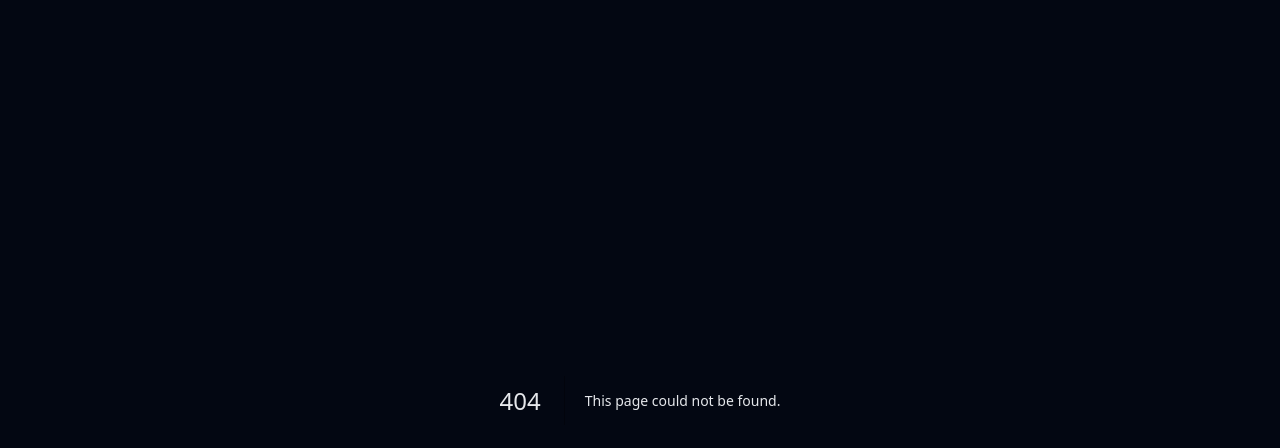
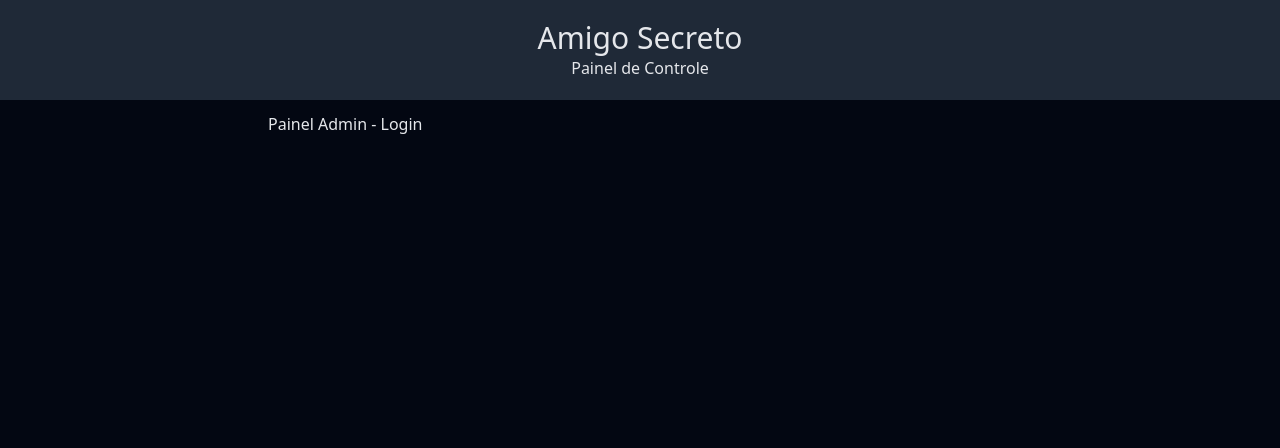
Before and after one commit to angelorubin/amigo-secreto-front, a Next.js app: page /admin/login in a window 1280 px wide. Before the commit this address had no page. Shown: the top 448 px of the page. Built offline with nearby package versions, Linux system fonts and the light colour scheme.

Commit message:
Implementando admin page

```diff
--- /dev/null
+++ b/src/app/admin/layout.tsx
@@ -0,0 +1,18 @@
+import { Metadata } from "next"
+import { ReactNode } from "react"
+
+export const metadata: Metadata = {
+  title: "Amigo Secreto Admin"
+}
+
+type Props = { children: ReactNode }
+
+export default function Layout({ children }: Props) {
+  return (<div>
+    <header className="bg-gray-800 text-center py-5">
+      <h3 className="text-3xl">Amigo Secreto</h3>
+      <h4 className="text-base">Painel de Controle</h4>
+    </header>
+    <main className="mx-auto w-full max-w-3xl p-3">{children}</main>
+  </div>)
+}
--- /dev/null
+++ b/src/app/admin/login/page.tsx
@@ -0,0 +1,3 @@
+export default async function Page() {
+  return (<h1>Painel Admin - Login</h1>)
+}
--- /dev/null
+++ b/src/app/admin/page.tsx
@@ -0,0 +1,3 @@
+export default async function Page() {
+  return (<h1>Painel ADM</h1>)
+}
--- a/src/app/events/[id]/page.tsx
+++ b/src/app/events/[id]/page.tsx
@@ -1,10 +1,11 @@
-import { useEffect, useState } from "react";
 import { redirect } from "next/navigation";
 import * as http from "@/utils/api/site";
-import useSWR from "swr";
 import Search from "@/app/components/site/Search";
+import useSWR from 'swr'
 
-// const fetcher = url => fetch(url).then(res => res.data)
+const retrieveEvent = async (id: string) => {
+  return await http.retrieveEvent(parseInt(id));
+}
 
 type EventProps = {
   params: {
@@ -13,7 +14,7 @@
 };
 
 export default async function Page({ params }: EventProps) {
-  const eventItem = await http.retrieveEvent(parseInt(params.id));
+  const eventItem = await retrieveEvent(params.id)
 
   if (!eventItem || !eventItem.status) {
     return redirect("/");
--- /dev/null
+++ b/src/swr-config.ts
@@ -0,0 +1,2 @@
+// src/swr-config.ts
+import { SWRConfig } from 'swr'
--- a/src/utils/api/admin.ts
+++ b/src/utils/api/admin.ts
@@ -1 +1 @@
-import axios from 'axios'
+import { http } from "@/utils/api/axios";
--- a/src/utils/api/axios.ts
+++ b/src/utils/api/axios.ts
@@ -1,7 +1,7 @@
 import axios from "axios";
 
 export const http = axios.create({
-  baseURL: process.env.NEXT_PUBLIC_BASE_API,
+  baseURL: process.env.URL_API,
   headers: {
     "Content-Type": "application/json",
   },
--- a/src/utils/api/site.ts
+++ b/src/utils/api/site.ts
@@ -1,7 +1,7 @@
 import { http } from "@/utils/api/axios";
 
 export const retrieveEvent = async (id: number) => {
-  const json = await http.get(`/site/events/${id}`);
+  const json = await http(`/site/events/${id}`);
   return json.data.event ?? false;
 };
 
```
